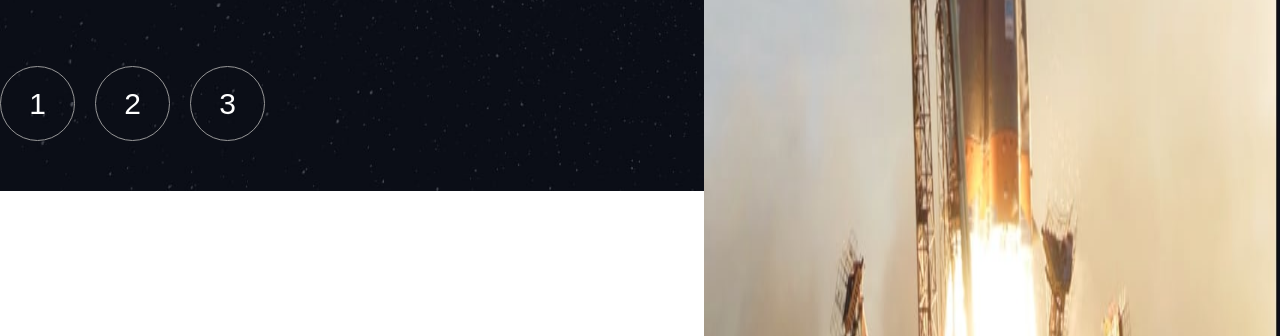
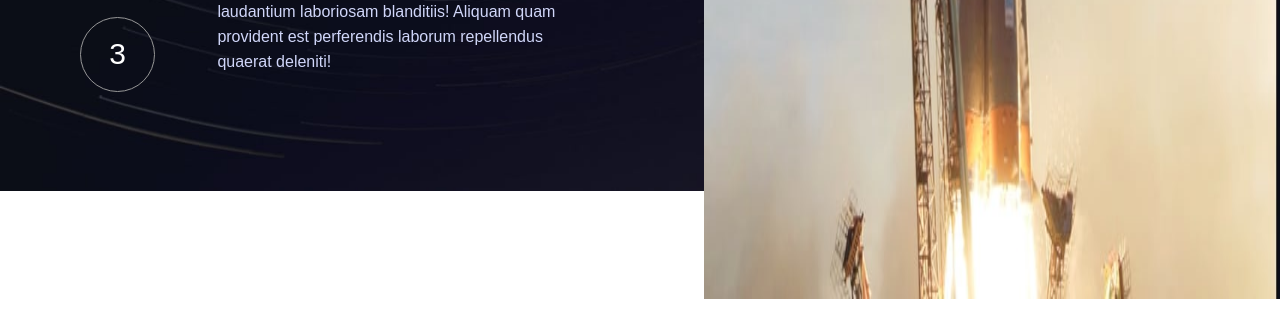
Before and after one commit to Xandreyyy/fmentor-solution2-mobilefirst, a website: page html/technology.html in a window 1280 px wide. Shown: the part 609-945 px from the top of the page. Drawn offline with Linux system fonts and the light colour scheme.

Commit message:
technology.html nav in the right place

```diff
--- a/html/technology.html
+++ b/html/technology.html
@@ -18,7 +18,7 @@
       <div class="tech-section">
         <section class="tech-summary">
           <h3 class="secondary-title" id="techRole">THE TERMINOLOGY</h3>
-          <h1 class="primary-title big-title" id="techName">MARK SHUTTLEWORTH</h1>
+          <h1 class="primary-title big-title" id="techName">LAUNCH VEHICLE</h1>
           <p class="p-text" id="techDesc">
             Lorem ipsum dolor sit amet consectetur adipisicing elit. Perferendis atque possimus illo deleniti
             iusto vitae delectus, natus rem laudantium laboriosam blanditiis! Aliquam quam provident est
--- a/src/technology.scss
+++ b/src/technology.scss
@@ -6,7 +6,7 @@ html{
 }
 
 body{
-    background-image: variables.$destinationbgMobile;
+    background-image: variables.$technologybgMobile;
     background-size: cover;
     background-repeat: no-repeat;
     min-height: 100vh;
@@ -144,16 +144,16 @@ nav .tech-menu{
 
 @media screen and (min-width: 600px){
     body{
-        background-image: variables.$destinationbgTablet;
+        background-image: variables.$technologybgTablet;
         background-size: cover;
         background-repeat: no-repeat;
     }
     main{
-        grid-template-columns:minmax(0, 80%);
+        grid-template-columns: minmax(0, 80%);
         row-gap: 4em;
+        justify-content: center;
         .tech-section{
-            order: 1;
-            grid-column: 1;
+            order: 2;
             nav{
                 margin: 0rem;;
                 margin-top: 3rem;
@@ -162,8 +162,11 @@ nav .tech-menu{
         }
         .about-tech{
             border-bottom: none;
-            grid-column: 1;
             grid-column: span 4;
+            order: 1;
+            #techImg{
+                height: 100%;
+            }
         }
     }
     div.container h2{
@@ -180,7 +183,7 @@ nav .tech-menu{
 
 @media screen and (min-width: 992px) {
     body{
-        background-image: variables.$destinationbgDesktop;
+        background-image: variables.$technologybgDesktop;
         background-size: cover;
         background-repeat: no-repeat;
     }
@@ -189,26 +192,33 @@ nav .tech-menu{
     }
 
     main{
-        grid-template-columns: minmax(0%, 55%) minmax(0%, 45%);
+        grid-template-columns: minmax(8rem, 1fr) minmax(0%, 55%) minmax(0%, 45%);
         grid-row: 2;
         .tech-section{
             display: flex;
+            flex-direction: row-reverse;
+            align-items: center;
+            grid-column: 2;
+            order: initial;
+            column-gap: max(10%, 3rem);
+            nav{
+                margin: initial;
+            }
+        }
+        .tech-menu{
             flex-direction: column;
-            justify-content: center;
-            grid-column: 1;
-            row-gap: 4rem;
+            row-gap: 2rem;
         }
         .about-tech{
-            grid-column: 2;
+            grid-column: 3;
+            justify-content: end;
+            align-items: center;
+            order: initial;
             #techImg{
                 aspect-ratio: 7/5;
-                height: 100%;
+                height: 85%;
             }
         }
-    }
-    nav{
-        justify-self: start;
-        align-self: start;
     }
     .tech-summary{
         h1, h3{
```
Also changed, not shown: build/technologyStyle.css, 1 other file.
